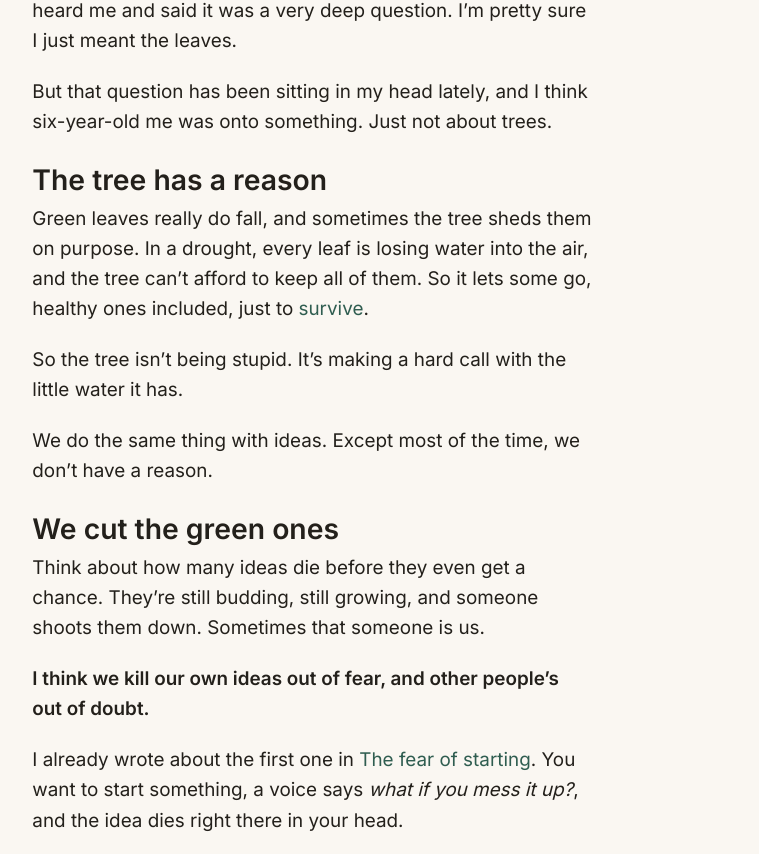
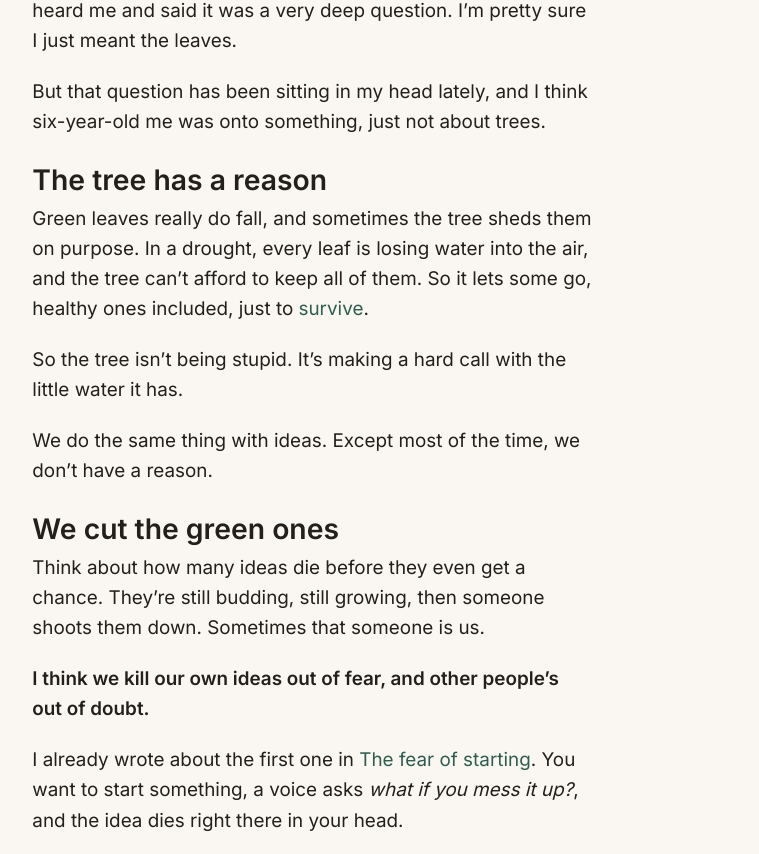
Before and after one commit to Bertqrt/bertrandbosu-blog1, a Jekyll site: the page built from _posts/2026-10-12-green-leaves-fall-too.md, in a window 1280 px wide and 1400 px high. Shown: the part 543-1397 px from the top of the window, without its empty margins (256-1015 px from the left). Built offline with Jekyll 4.4.1, drawn with Linux system fonts in a browser that asks for light colours; comment, search, counter and statistics services are not loaded.

Commit message:
Final wording tweaks to 'Green leaves fall too'
Matthea has approved the post.

Co-Authored-By: Claude Opus 5.5 <noreply@anthropic.com>
Claude-Session: https://claude.ai/code/session_01VcKmJcuzd3hANXHDhba16k

```diff
--- a/_posts/2026-10-12-green-leaves-fall-too.md
+++ b/_posts/2026-10-12-green-leaves-fall-too.md
@@ -10,7 +10,7 @@ When I was about six, my mom and I were standing in a line, waiting for somethin
 
 I don't remember asking it either. My mom is the one who tells the story. Apparently a man standing next to us in the line heard me and said it was a very deep question. I'm pretty sure I just meant the leaves.
 
-But that question has been sitting in my head lately, and I think six-year-old me was onto something. Just not about trees.
+But that question has been sitting in my head lately, and I think six-year-old me was onto something, just not about trees.
 
 ## The tree has a reason
 
@@ -22,11 +22,11 @@ We do the same thing with ideas. Except most of the time, we don't have a reason
 
 ## We cut the green ones
 
-Think about how many ideas die before they even get a chance. They're still budding, still growing, and someone shoots them down. Sometimes that someone is us.
+Think about how many ideas die before they even get a chance. They're still budding, still growing, then someone shoots them down. Sometimes that someone is us.
 
 **I think we kill our own ideas out of fear, and other people's out of doubt.**
 
-I already wrote about the first one in [The fear of starting]({{ site.baseurl }}{% post_url 2026-09-29-the-fear-of-starting %}). You want to start something, a voice says *what if you mess it up?*, and the idea dies right there in your head.
+I already wrote about the first one in [The fear of starting]({{ site.baseurl }}{% post_url 2026-09-29-the-fear-of-starting %}). You want to start something, a voice asks *what if you mess it up?*, and the idea dies right there in your head.
 
 The second one is sneakier. Someone tells you their plan, and before they've even finished you're listing why it won't work. *That's been done before. Where will you get the money? Be serious.* It feels like being realistic. Most of the time, the idea is just new and we don't know what to do with it.
 
```
